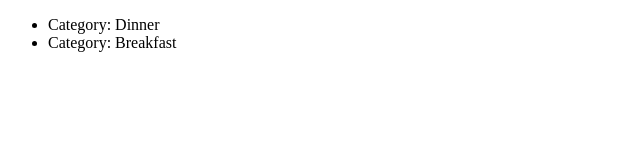
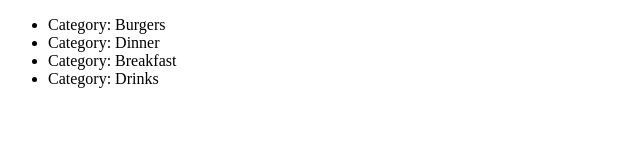
Before and after one commit to hrr-volans/menyou, a website: page client/index.html in a window 1280 px wide. Shown: the whole page, without its empty margins (0-640 px from the left). Drawn offline with nearby package versions, Linux system fonts and the light colour scheme.

Commit message:
Integrate JSON

```diff
--- a/client/app/categories/categories.js
+++ b/client/app/categories/categories.js
@@ -1,6 +1,7 @@
 angular.module('categories', ['services'])
   .controller('categoriesController', function($scope, categoriesService){
-    $scope.data = ['Dinner', 'Breakfast'];
+    $scope.data = categoriesService.getAllCategoryNames();
+    // $scope.data = ['Dinner', 'Breakfast'];
     $scope.setCurrentCategory = function(category){
       categoriesService.setCurrentCategory(category);
       $scope.testCat = category;
--- a/client/app/menulist/menulist.html
+++ b/client/app/menulist/menulist.html
@@ -1,12 +1,12 @@
 <h1>{{name}} Menu</h1>
 <ul>
   <li ng-repeat="item in data track by $index">
-    <div ng-click="click({item: item})" >{{item}} - CLICK ME</div>
+    <div ng-click="click({item: item})" >{{item.name}} | ${{item.price}} | {{item.description}}  - CLICK ME</div>
   </li>
 </ul>
 <h1>Order</h1>
 <ul>
   <li ng-repeat="item in added track by $index">
-    <div ng-click="addedclick({index: $index})">{{item}} - CLICK ME</div>
+    <div ng-click="addedclick({index: $index})">{{item.name}} | ${{item.price}} | {{item.description}} - CLICK ME</div>
   </li>
 </ul>
--- a/client/app/services/services.js
+++ b/client/app/services/services.js
@@ -1,12 +1,50 @@
 angular.module('services', [])
-  .factory('categoriesService', function ($http) {
-    var menuItems = {Dinner: ['pizza $5.50', 'sandwich $2.30'], Breakfast: ['eggs $1.40', 'pancakes $1,000,000']};
+  .factory('categoriesService', function ($http, menuitemsService) {
+    var categoryData = [
+      {
+        "id": 1,
+        "name": "burgers"
+      },
+      {
+        "id": 2,
+        "name": "dinner"
+      },
+      {
+        "id": 3,
+        "name": "breakfast"
+      },
+      {
+        "id": 4,
+        "name": "drinks"
+      }
+    ];
+    var menuItems = menuitemsService.getAllMenuItems();
+    var menuItemsByCategory = {};
+    menuItems.forEach(function(menuObj){
+      var key = findCategoryById(menuObj.category_id)[0].name;
+      var formattedKey = key[0].toUpperCase() + key.slice(1);
+      menuItemsByCategory[formattedKey] = menuItemsByCategory[formattedKey] || [];
+      menuItemsByCategory[formattedKey].push(menuObj);
+    });
+
     var currentMenuItems =  {items: []};
     var currentCategory = {name: undefined};
-
+    function findCategoryById(id){
+      return categoryData.filter(function(category){
+        return category['id'] === id;
+      });
+    }
+    var getAllCategoryData = function(){
+      return categoryData;
+    }
+    var getAllCategoryNames = function(){
+      return categoryData.map(function(category){
+        return category.name[0].toUpperCase() + category.name.slice(1);
+      });
+    }
     var setCurrentCategory = function(category) {
       currentCategory.name = category;
-      currentMenuItems.items = menuItems[category];
+      currentMenuItems.items = menuItemsByCategory[category];
     };
     var getCurrentCategory = function() {
       return currentCategory;
@@ -18,17 +56,40 @@ angular.module('services', [])
     return {
       setCurrentCategory: setCurrentCategory,
       getCurrentCategory: getCurrentCategory,
-      getMenuItemsInCurrentCategory: getMenuItemsInCurrentCategory
+      getMenuItemsInCurrentCategory: getMenuItemsInCurrentCategory,
+      getAllCategoryNames: getAllCategoryNames,
+      getAllCategoryData: getAllCategoryData
     };
   })
   .factory('menuitemsService', function ($http) {
     var addedItems = {items: []};
     // data variable to hold on to all menu items
-    var data = {Dinner: ['pizza', 'sandwich'], Breakfast: ['eggs', 'pancakes']};
+    // above creates state and below are functions which act on it (like setState)
+    // this gets all menu items - not defined use yet
+    var data = [
+      {
+        "id": 1,
+        "name": "bigmac",
+        "description": "the biggest burger",
+        "price": 122,
+        "category_id": 1
+      },
+      {
+        "id": 2,
+        "name": "nuggets",
+        "description": "little nuggets",
+        "price": 232,
+        "category_id": 3
+      },
+      {
+        "id": 3,
+        "name": "fries",
+        "description": "good fries",
+        "price": 23,
+        "category_id": 2
+      }
+    ];
 
-    // above creates state and below are functions which act on it (like setState)
-
-    // this gets all menu items - not defined use yet
     var getAllMenuItems = function() {
       return data;
     };
```
